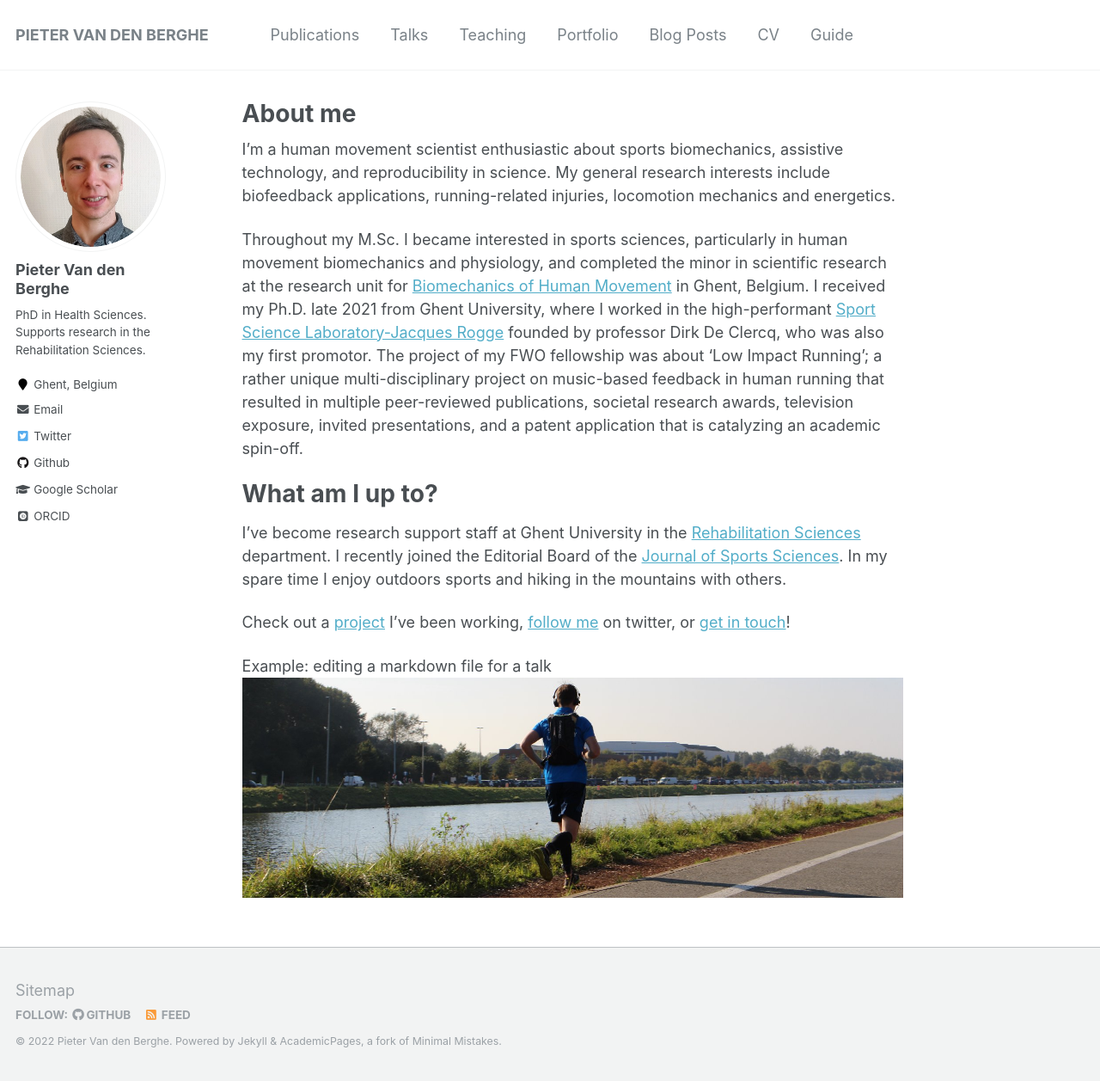
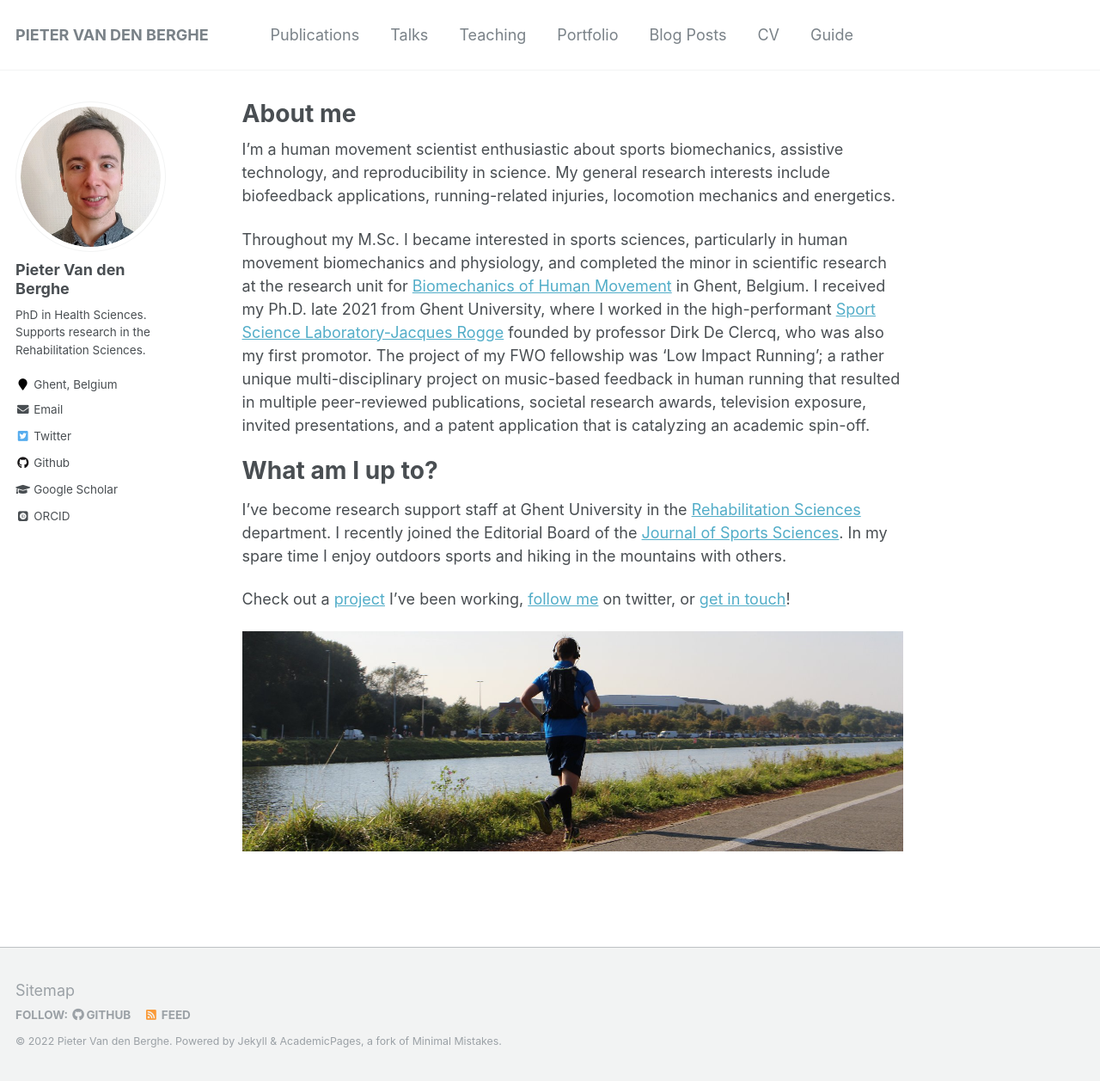
Before and after one commit to pivdnber/pivdnber.github.io, a Jekyll site: the page built from _pages/about.md, in a window 1280 px wide and 1257 px high. Shown: the whole window at 86% size. Built offline with Jekyll 4.4.1, drawn with Linux system fonts in a browser that asks for light colours; some web fonts are replaced.

Commit message:
remove Posts

```diff
--- a/_pages/about.md
+++ b/_pages/about.md
@@ -12,7 +12,7 @@ I’m a human movement scientist enthusiastic about sports biomechanics, assisti
 
 
 
-Throughout my M.Sc. I became interested in sports sciences, particularly in human movement biomechanics and physiology, and completed the minor in scientific research at the research unit for [Biomechanics of Human Movement](https://www.ugent.be/ge/bsw/en/research/biomechanics) in Ghent, Belgium. I received my Ph.D. late 2021 from Ghent University, where I worked in the high-performant  [Sport Science Laboratory-Jacques Rogge](https://www.ugent.be/ge/bsw/en/sportlab) founded by professor Dirk De Clercq, who was also my first promotor. The project of my FWO fellowship was about ‘Low Impact Running’; a rather unique multi-disciplinary project on music-based feedback in human running that resulted in multiple peer-reviewed publications, societal research awards, television exposure, invited presentations, and a patent application that is catalyzing an academic spin-off.
+Throughout my M.Sc. I became interested in sports sciences, particularly in human movement biomechanics and physiology, and completed the minor in scientific research at the research unit for [Biomechanics of Human Movement](https://www.ugent.be/ge/bsw/en/research/biomechanics) in Ghent, Belgium. I received my Ph.D. late 2021 from Ghent University, where I worked in the high-performant  [Sport Science Laboratory-Jacques Rogge](https://www.ugent.be/ge/bsw/en/sportlab) founded by professor Dirk De Clercq, who was also my first promotor. The project of my FWO fellowship was ‘Low Impact Running’; a rather unique multi-disciplinary project on music-based feedback in human running that resulted in multiple peer-reviewed publications, societal research awards, television exposure, invited presentations, and a patent application that is catalyzing an academic spin-off.
 
 What am I up to?
 ======
@@ -21,9 +21,4 @@ I've become research support staff at Ghent University in the [Rehabilitation Sc
 
 Check out a [project](https://https://www.ugent.be/ge/bsw/en/research/biomechanics/projects#motor-retraining-by-real-time-sonic-feedback---understanding-strategies-of-low-impact-running) I’ve been working, [follow me](https://twitter.com/SportSciSum) on twitter, or [get in touch](mailto:pieter.vandenberghe@ugent.be)!
 
-
-
-
-
-Example: editing a markdown file for a talk
-![Editing a markdown file for a talk](/images/1500x500twitterBanner.jpg)
+![LopenWatersportbaan](/images/1500x500twitterBanner.jpg)
```
Also changed, not shown: BACKUP_posts/2012-08-14-blog-post-1.md (renamed from _posts/2012-08-14-blog-post-1.md), BACKUP_posts/2013-08-14-blog-post-2.md (renamed from _posts/2013-08-14-blog-post-2.md), BACKUP_posts/2014-08-14-blog-post-3.md (renamed from _posts/2014-08-14-blog-post-3.md), BACKUP_posts/2015-08-14-blog-post-4.md (renamed from _posts/2015-08-14-blog-post-4.md), BACKUP_posts/2199-01-01-future-post.md (renamed from _posts/2199-01-01-future-post.md).
